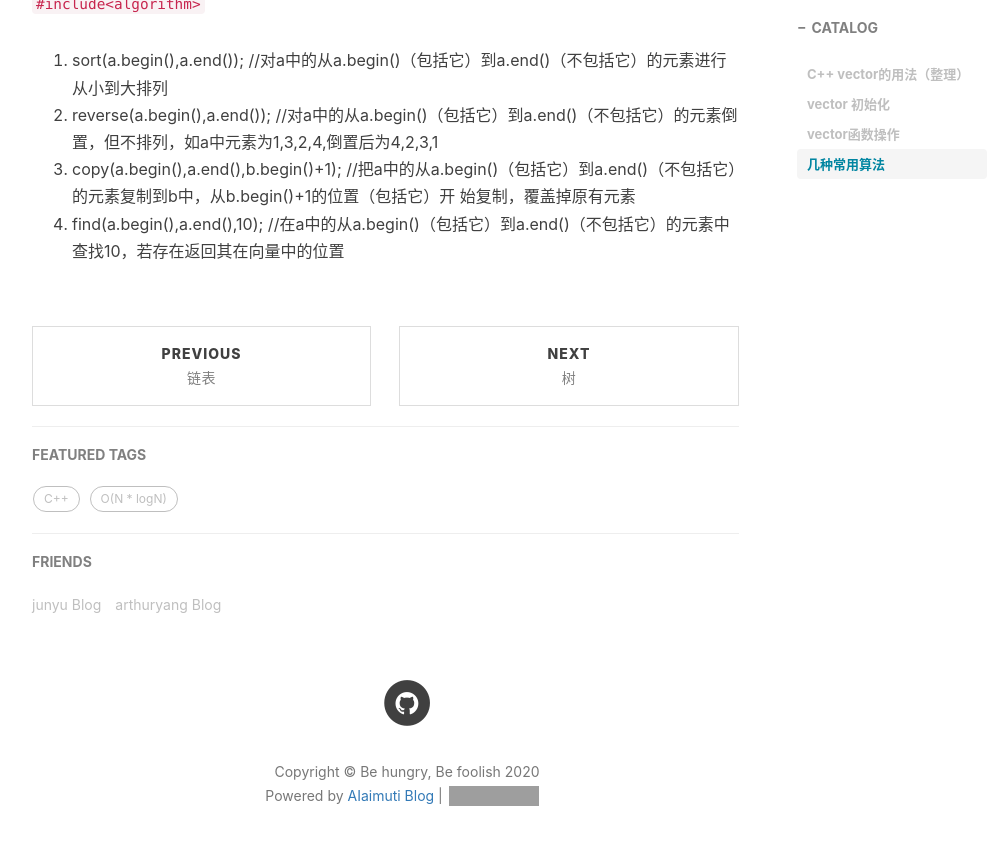
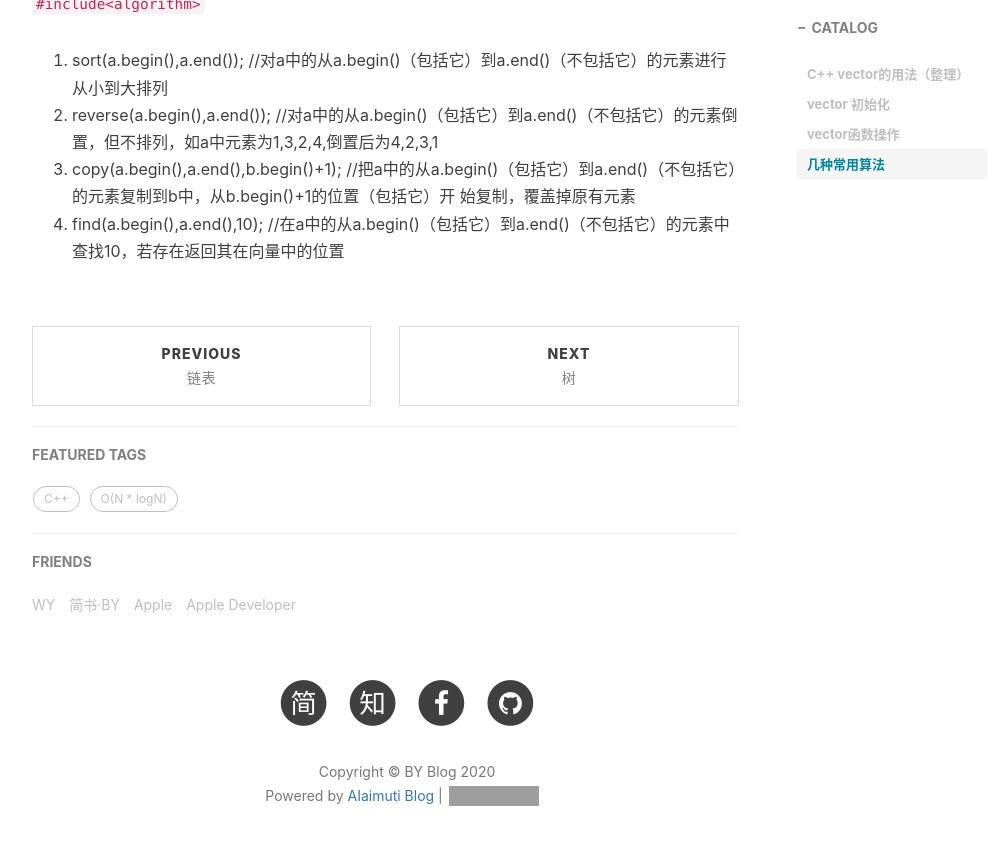
Before and after one commit to AIaimuti/aiaimuti.github.io, a Jekyll site: the page built from _posts/2019-11-21-vector.md, in a window 1280 px wide and 900 px high, scrolled down 1896 px. Shown: the top 845 px of the window, without its empty margins (233-1225 px from the left). Built offline with Jekyll 4.4.1, drawn with Linux system fonts in a browser that asks for light colours; nearby versions of some CDN libraries; comment, search, counter and statistics services are not loaded; part of the change alters nothing that is shown; some of the changed text lies outside the part shown; grey boxes are pictures that could not be loaded.

Commit message:
Update _config.yml

```diff
--- a/_config.yml
+++ b/_config.yml
@@ -1,127 +1,114 @@
-# Welcome to Jekyll!
-#
-# This config file is meant for settings that affect your whole blog, values
-# which you are expected to set up once and rarely edit after that. If you find
-# yourself editing this file very often, consider using Jekyll's data files
-# feature for the data you need to update frequently.
-#
-# For technical reasons, this file is *NOT* reloaded automatically when you use
-# 'bundle exec jekyll serve'. If you change this file, please restart the server process.
+# Site settings
+title: BY Blog
+SEOTitle: 柏荧的博客 | BY Blog
+header-img: img/post-bg-desk.jpg
+email: qiubaiying@gmail.com
+description: "Every failure is leading towards success."
+keyword: "BY, BY Blog, 柏荧的博客, qiubaiying, 邱柏荧, iOS, Apple, iPhone"
+url: "http://qiubaiying.github.io"          # your host, for absolute URL
+baseurl: ""      # for example, '/blog' if your blog hosted on 'host/blog'
+github_repo: "https://github.com/qiubaiying/qiubaiying.github.io.git" # you code repository
 
-# Site settings
-# These are used to personalize your new site. If you look in the HTML files,
-# you will see them accessed via {{ site.title }}, {{ site.email }}, and so on.
-# You can create any custom variable you would like, and they will be accessible
-# in the templates via {{ site.myvariable }}.
+# Sidebar settings
+sidebar: true                           # whether or not using Sidebar.
+sidebar-about-description: "Goals determine what you going to be!"
+sidebar-avatar: /img/about-BY-gentle.jpg      # use absolute URL, seeing it's used in both `/` and `/about/`
 
-# ---- 1、基本配置
 
-title: Be hungry, Be foolish # 你的博客名称，如：唐太宗的博客，以下配置如无特别说明，英文中文都OK
-SEOTitle:  # 这个是显示在浏览器Tab上的标题，如未指定该配置参数，系统会默认显示上面的title
-header-img: img/home-bg_meswx.jpg # 这个定义了博客首页的顶部背景图，可以根据自己的喜好，设置不同的图
-email: 545009377@qq.com # 你的邮箱，如：84787843@qq.com，右边头像栏底下显示
-description: "Your feature, your way. " # 你的博客描述，这个内容不会显示在博客界面上，可以随便写点
-keyword: "Python, C++, NLP, Deeplearning" # 这里填博客的索引关键字，最好是英文，如：iPhone，多个关键字使用英文状态下的逗号隔开
-#url: "http://aiaimuti.github.io" # 这里填我们GitHub账号的仓库（repo）名称，如：http://xxx.github.io
-baseurl: "" # 可忽略，官方解释：for example, '/blog' if your blog hosted on 'host/blog'
-github_repo: "https://github.com/AIaimuti/aiaimuti.github.io.git"
-# 你的GitHub仓库全名称（you code repository）,注意结尾要加上.git，如：https://github.com/zhangsan/zhangsan.github.io.git
 
-# ---- 2、侧边栏配置（Sidebar settings）
+# SNS settings
+RSS: false
+# weibo_username:     qiubaiying
+zhihu_username:     qiubaiying
+github_username:    qiubaiying
+facebook_username:  baiying.qiu.7
+jianshu_username:   e71990ada2fd
+#twitter_username:   qiubaiying
 
-sidebar: false # 是否使用侧边栏（头像，简介...），看个人喜好吧，我这里启用
-sidebar-about-description: "人生有味是清欢，概莫如是" # 你的简介，如果上面设置false，这里可不填
-sidebar-avatar: /img/avatar-meswx.jpg # 你的头像图片的地址
 
-# ---- 3、社交账号配置（SNS settings）
 
-RSS: false  # 是否启用RSS订阅
 
-weibo_username:          # 签名加了"#"号就表示，注释掉了，不设置微博账号
-github_username:    AIaimuti    # GitHub
-zhihu_username:           # 知乎，找到个人知乎主页，
-facebook_username:        # Facebook
-#jianshu_username:   f9133bd04508  # 简书，https://www.jianshu.com/u/f9133bd04508，简书链接前面固定部分已经代码中写好，你只需要把你的id填到这
-twitter_username:       # Twitter
+# Build settings
+# from 2016, 'pygments' is unsupported on GitHub Pages. Use 'rouge' for highlighting instead.
+permalink: pretty
+paginate: 10
+exclude: ["less","node_modules","Gruntfile.js","package.json","README.md"]
+anchorjs: true                          # if you want to customize anchor. check out line:181 of `post.html`
 
-# 想加更多社交账号的只能看代码了，一般来说上面都够用了，如有需要，请联系我：meswx@outlook.com
 
-# 个性标签（Featured Tags）
 
-featured-tags: true              # 是否使用首页标签
-featured-condition-size: 1        # 相同标签数量大于这个数，才会出现在首页右侧
+# Gems
+# from PR#40, to support local preview for Jekyll 3.0
+gems: [jekyll-paginate]
 
-# 好友链接部分（Friends）
 
-friends: [
-    {
-        title: "junyu Blog",              # 要显示的名称
-        href: "http://blog.junyu.io"   # 好友的博客链接
-    },
-    {
-        title: "arthuryang Blog",              # 要显示的名称
-        href: "arthuryang.net"    # 好友的博客链接
-    }
 
-    # 可以无限加，注意数组语法，如果再加第3个，则需要在第2个的花括号“}“后面加上英文的逗号","
-]
-
-# ---- 4、构建配置
-
-# from 2016, 'pygments' is unsupported on GitHub Pages. Use 'rouge' for highlighting instead.
-highlighter: rouge
-permalink: pretty   #
-paginate: 10  # 每页展示多少篇博客文章
-exclude: ["less","node_modules","Gruntfile.js","package.json","README.md"] # Jekyll框架系统配置，无需关注，不要动
-anchorjs: true  # if you want to customize anchor. check out line:181 of `post.html`
-
-# 以下配置，不需要动
-
-# Publish posts or collection documents with a future date.
-future: true
-
-# Gems # The 'gems' configuration option has been renamed to 'plugins'. Please update your config file accordingly.
-# from PR#40, to support local preview for Jekyll 3.0
-plugins: [jekyll-paginate]
 
 # Markdown settings
 # replace redcarpet to kramdown,
 # although redcarpet can auto highlight code, the lack of header-id make the catalog impossible, so I switch to kramdown
 # document: http://jekyllrb.com/docs/configuration/#kramdown
 markdown: kramdown
+highlighter: rouge
 kramdown:
-  input: GFM   # use Github Flavored Markdown !important
-  # syntax_highlighter_opts:
-  #   span:
-  #     line_numbers: false
-  #   block:
-  #     line_numbers: true
-  #     start_line: 1
+  input: GFM                            # use Github Flavored Markdown !important
+
+
+
+# 评论系统
+# Disqus（https://disqus.com/）
+# disqus_username: qiubaiying
+
+# Gitalk
+gitalk:
+  enable: true    #是否开启Gitalk评论
+  clientID: f2c84e7629bb1446c1a4                            #生成的clientID
+  clientSecret: ca6d6139d1e1b8c43f8b2e19492ddcac8b322d0d    #生成的clientSecret
+  repo: qiubaiying.github.io    #仓库名称
+  owner: qiubaiying    #github用户名
+  admin: qiubaiying
+  distractionFreeMode: true #是否启用类似FB的阴影遮罩
+
+
+# 统计
+
+# Analytics settings
+# Baidu Analytics
+ba_track_id: b50bf2b12b5338a1845e33832976fd68
+
+# Google Analytics
+ga_track_id: 'UA-90855596-1'            # Format: UA-xxxxxx-xx
+ga_domain: qiubaiying.top               # 默认的是 auto, 这里我是自定义了的域名，你如果没有自己的域名，需要改成auto
+
+
+
+
+
+# Featured Tags
+featured-tags: true                     # 是否使用首页标签
+featured-condition-size: 1              # 相同标签数量大于这个数，才会出现在首页
+
+
 
 # Progressive Web Apps
 chrome-tab-theme-color: "#000000"
 service-worker: true
 
-# MathJax rendering for layout:page (e.g. post preview)
-page-mathjax: false
 
-# ---- 5、插件配置（不怕折腾的小白可以试试）
 
-# # 评论系统：Gitalk(https://github.com/gitalk/gitalk)
-# gitalk:
-#   enable: true #是否开启Gitalk评论
-#   clientID: 73b05209d243dc91289d #生成的clientID
-#   clientSecret: 048bc73b2f47a2ed0681a6543d88669313e6c052 #生成的clientSecret
-#   repo: aiaimuti.github.io #仓库名称
-# #   owner: aiaimuti #github用户名
-# #   admin: aiaimuti
-# #   distractionFreeMode: true #是否启用类似FB的阴影遮罩
-
-# # # 统计，网站分析
-
-# # Baidu Analytics
-# ba_track_id: b8c1a7ce2806ce65e15f568ff0aef534 # 自己去百度统计注册，把你注册的track_id填这里
-
-# # Google Analytics
-# ga_track_id: 'UA-145463114-1' # 你用Google账号去注册一个就会给你一个这样的id，Format: UA-xxxxxx-xx
-# ga_domain: auto     # 默认的是 auto, 这里我是自定义了的域名，你如果没有自己的域名，需要改成auto
+# Friends
+friends: [
+    {
+        title: "WY",
+        href: "http://zhengwuyang.com"
+    },{
+        title: "简书·BY",
+        href: "http://www.jianshu.com/u/e71990ada2fd"
+    },{
+        title: "Apple",
+        href: "https://apple.com"
+    },{
+        title: "Apple Developer",
+        href: "https://developer.apple.com/"
+    }
+]
```
